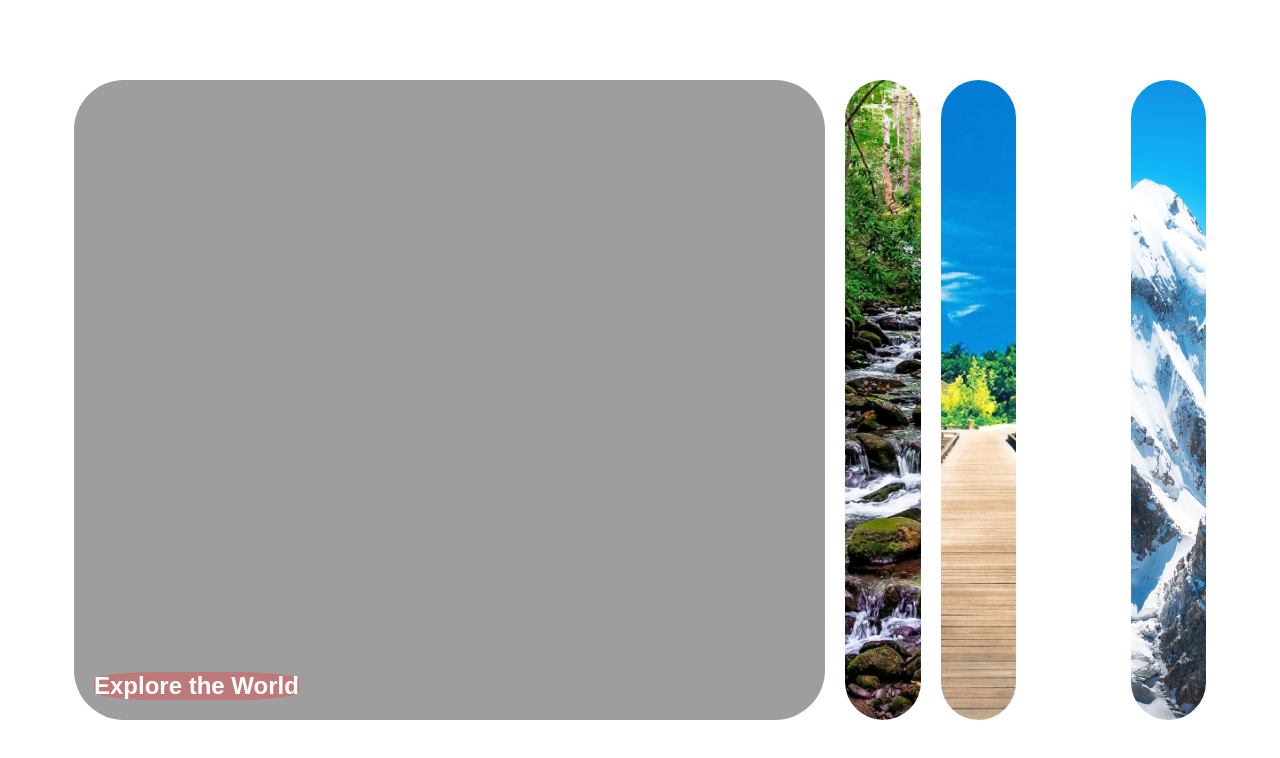
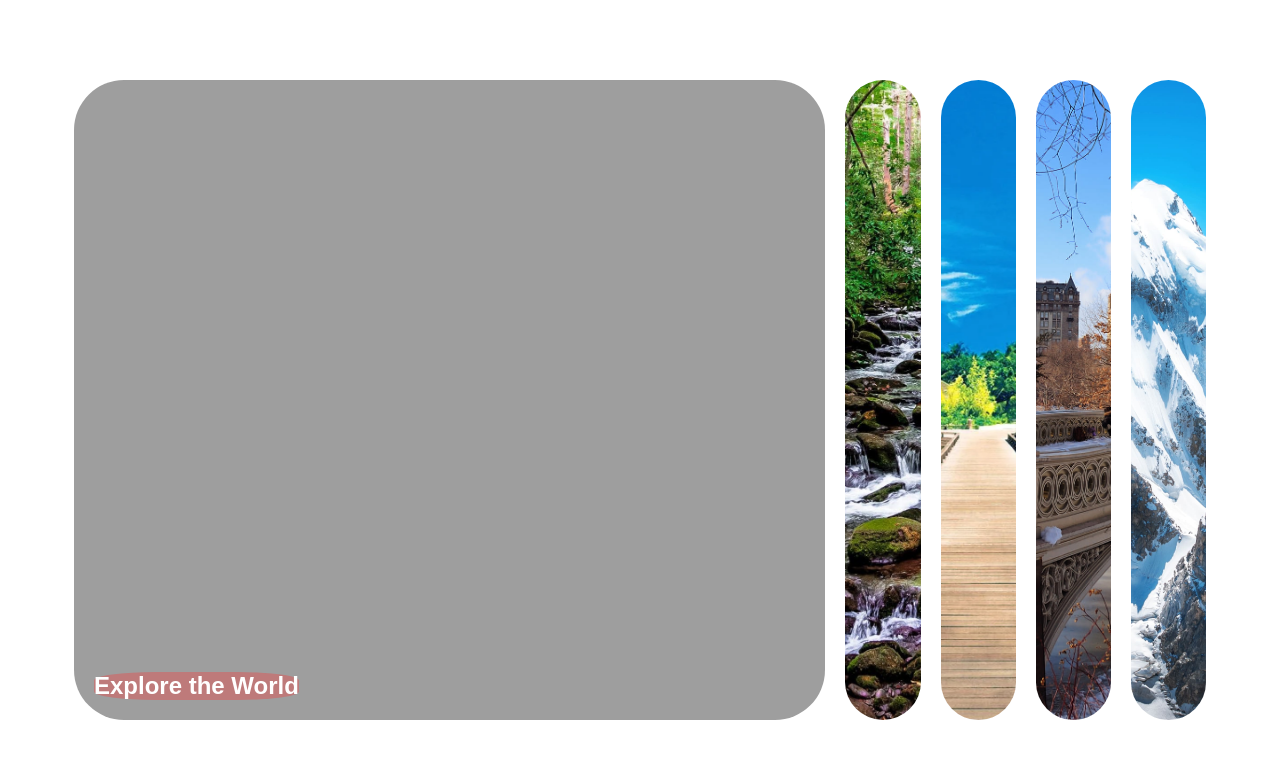
Before and after one commit to VSelencov96/Expand-Cards, a plain HTML site: page index.html in a window 1280 px wide. Drawn offline with Linux system fonts and the light colour scheme; the site is published under a folder, as on GitHub Pages, so addresses that start at the root find nothing; a web font is replaced by a local one.

Commit message:
Update index.html
fixed a bug in line 25

```diff
--- a/index.html
+++ b/index.html
@@ -22,7 +22,7 @@
          <h3>Sanny Beach</h3>
       </div>
 
-      <div class="panel" style="background-image: url('/img/city-on-winter.jpg'); color: rgb(250, 255, 245)">
+      <div class="panel" style="background-image: url('./img/city-on-winter.jpg'); color: rgb(250, 255, 245)">
          <h3>City on Winter</h3>
       </div>
 
```
